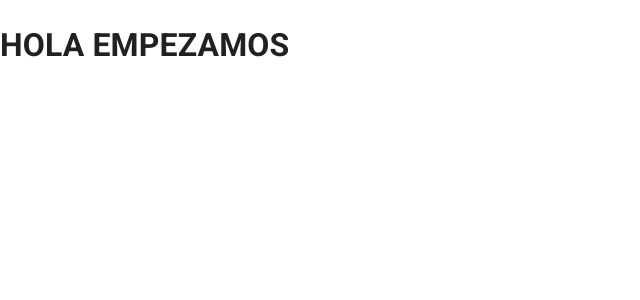
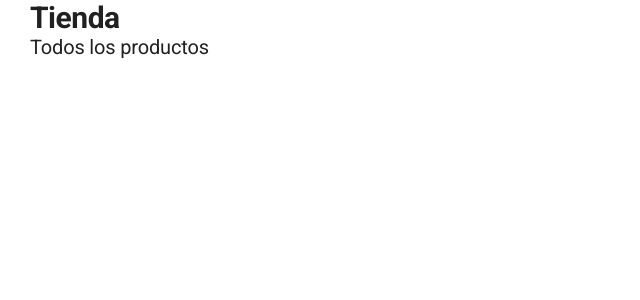
Before and after one commit to MatiasTejerina07/shopwrk, a Next.js app: page / in a window 1280 px wide. Shown: the top 300 px of the page, without its empty margins (0-640 px from the left). Built offline with nearby package versions, Linux system fonts and the light colour scheme.

Commit message:
vista-del-home

```diff
--- a/components/layouts/ShopLayout.tsx
+++ b/components/layouts/ShopLayout.tsx
@@ -2,7 +2,7 @@ import Head from "next/head";
 import { FC } from "react";
 
 interface Props {
-  children: any;
+  children?: any;
   title: string;
   pageDescription: string;
   imageFullUrl?: string;
--- a/pages/index.tsx
+++ b/pages/index.tsx
@@ -1,8 +1,22 @@
 import Image from "next/image";
 import { Inter } from "next/font/google";
+import { ShopLayout } from "@/components/layouts";
+import { Typography } from "@mui/material";
 
 const inter = Inter({ subsets: ["latin"] });
 
 export default function Home() {
-  return <h1>HOLA EMPEZAMOS</h1>;
+  return (
+    <ShopLayout
+      title={"Shop | WRK"}
+      pageDescription={"Encuentra los mejores productos de ropa e idumentaria"}
+    >
+      <Typography variant="h1" component="h1">
+        Tienda
+      </Typography>
+      <Typography variant="h2" sx={{ mb: 1 }} component="h1">
+        Todos los productos
+      </Typography>
+    </ShopLayout>
+  );
 }
```
